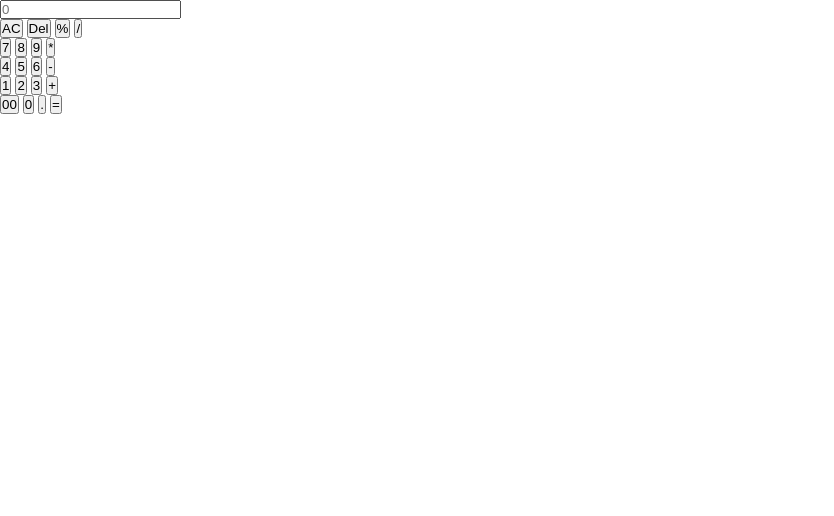
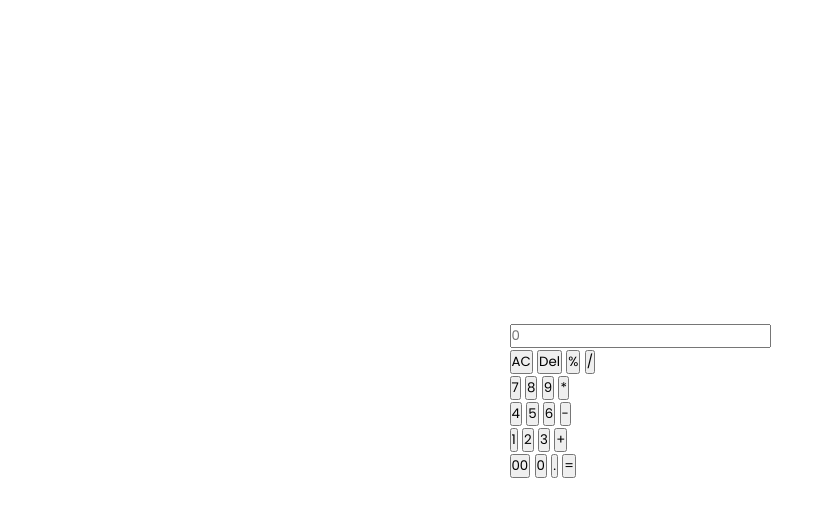
Before and after one commit to Tuan-1204/Calculator, a plain HTML site: page index.html in a window 1280 px wide. Shown: the whole page, without its empty margins (0-834 px from the left). Drawn offline with Linux system fonts and the light colour scheme.

Commit message:
docs :  add google font

```diff
--- a/style.css
+++ b/style.css
@@ -1,6 +1,19 @@
+/* add google Font */
+@import url("https://fonts.googleapis.com/css2?family=Poppins:ital,wght@0,100;0,200;0,300;0,400;0,500;0,600;0,700;0,800;0,900;1,100;1,200;1,300;1,400;1,500;1,600;1,700;1,800;1,900&family=Roboto+Condensed:ital,wght@0,100..900;1,100..900&display=swap");
+
 /* reset css */
-*{
-    margin: 0;
-    padding: 0;
-    box-sizing: border-box;
+* {
+  margin: 0;
+  padding: 0;
+  box-sizing: border-box;
+  font-family: "Poppins", sans-serif;
 }
+
+body {
+  width: 100%;
+  height: 100vh;
+  display: flex;
+  justify-content: center;
+  align-items: center;
+  background: linear-gradient(45deg);
+}
```
